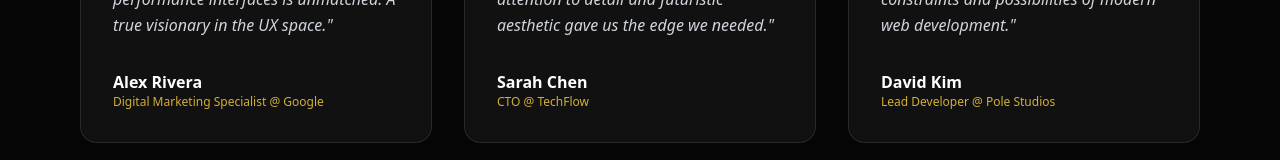
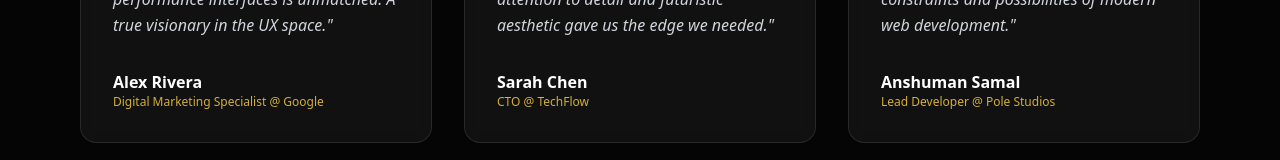
Before and after one commit to kaunteyaarjun/Somya, a Next.js app: page / in a window 1280 px wide. Shown: the part 8064-8224 px from the top of the page. Built offline with nearby package versions, Linux system fonts and the light colour scheme.

Commit message:
chore: Update Testimonial Name

```diff
--- a/components/sections/Testimonials.tsx
+++ b/components/sections/Testimonials.tsx
@@ -19,7 +19,7 @@ const TESTIMONIALS = [
         signal: 95
     },
     {
-        name: "David Kim",
+        name: "Anshuman Samal",
         role: "Lead Developer",
         company: "Pole Studios",
         text: "Not just a designer, but a technical partner who understands the constraints and possibilities of modern web development.",
```
